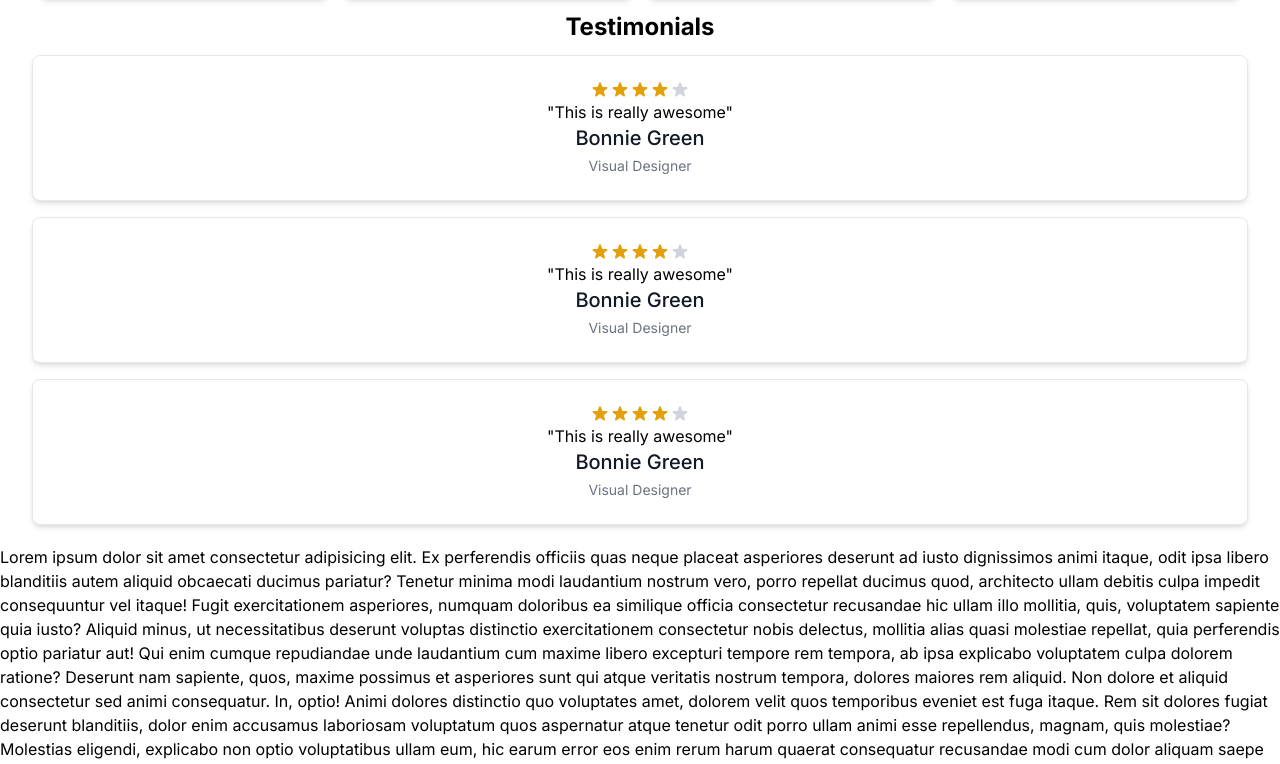
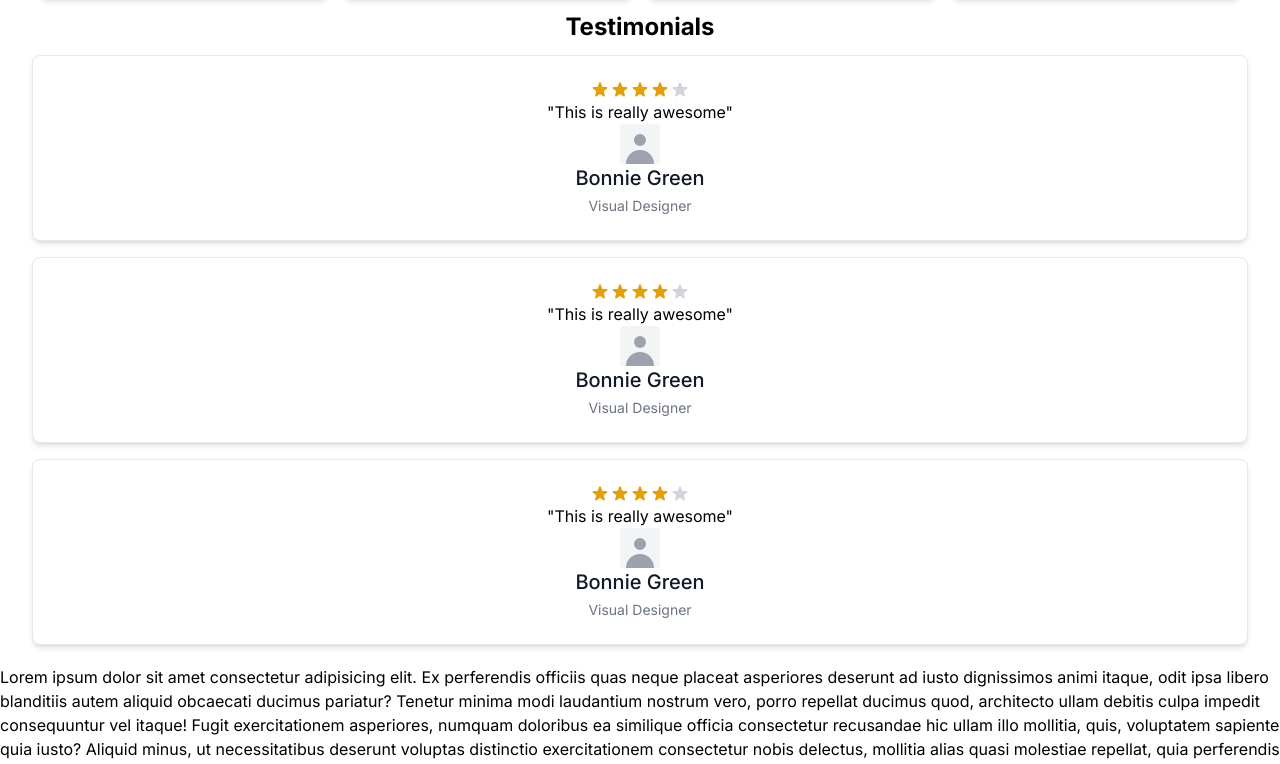
Before and after one commit to Marufhossain112/grocery-mania, a Next.js app: page / in a window 1280 px wide. Shown: the part 449-1213 px from the top of the page. Built offline with nearby package versions, Linux system fonts and the light colour scheme.

Commit message:
avatar added to testimonial

```diff
--- a/src/ui/Review.tsx
+++ b/src/ui/Review.tsx
@@ -15,8 +15,8 @@ export default function Review() {
                         <Rating.Star />
                         <Rating.Star filled={false} />
                     </Rating>
-
                     <p>{'"This is really awesome"'}</p>
+                    <Avatar />
                     <h5 className="mb-1 text-xl font-medium text-gray-900 dark:text-white">
                         Bonnie Green
                     </h5>
@@ -35,8 +35,8 @@ export default function Review() {
                         <Rating.Star />
                         <Rating.Star filled={false} />
                     </Rating>
-
                     <p>{'"This is really awesome"'}</p>
+                    <Avatar />
                     <h5 className="mb-1 text-xl font-medium text-gray-900 dark:text-white">
                         Bonnie Green
                     </h5>
@@ -55,8 +55,8 @@ export default function Review() {
                         <Rating.Star />
                         <Rating.Star filled={false} />
                     </Rating>
-
                     <p>{'"This is really awesome"'}</p>
+                    <Avatar />
                     <h5 className="mb-1 text-xl font-medium text-gray-900 dark:text-white">
                         Bonnie Green
                     </h5>
```
